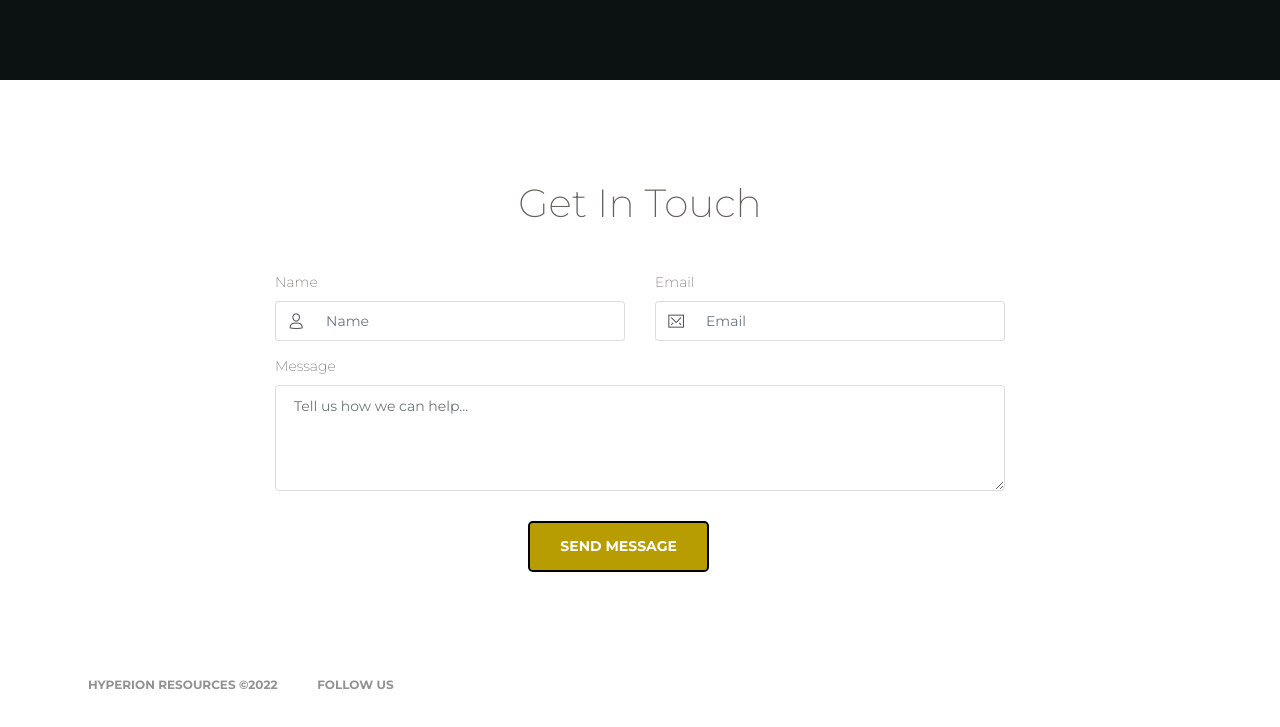
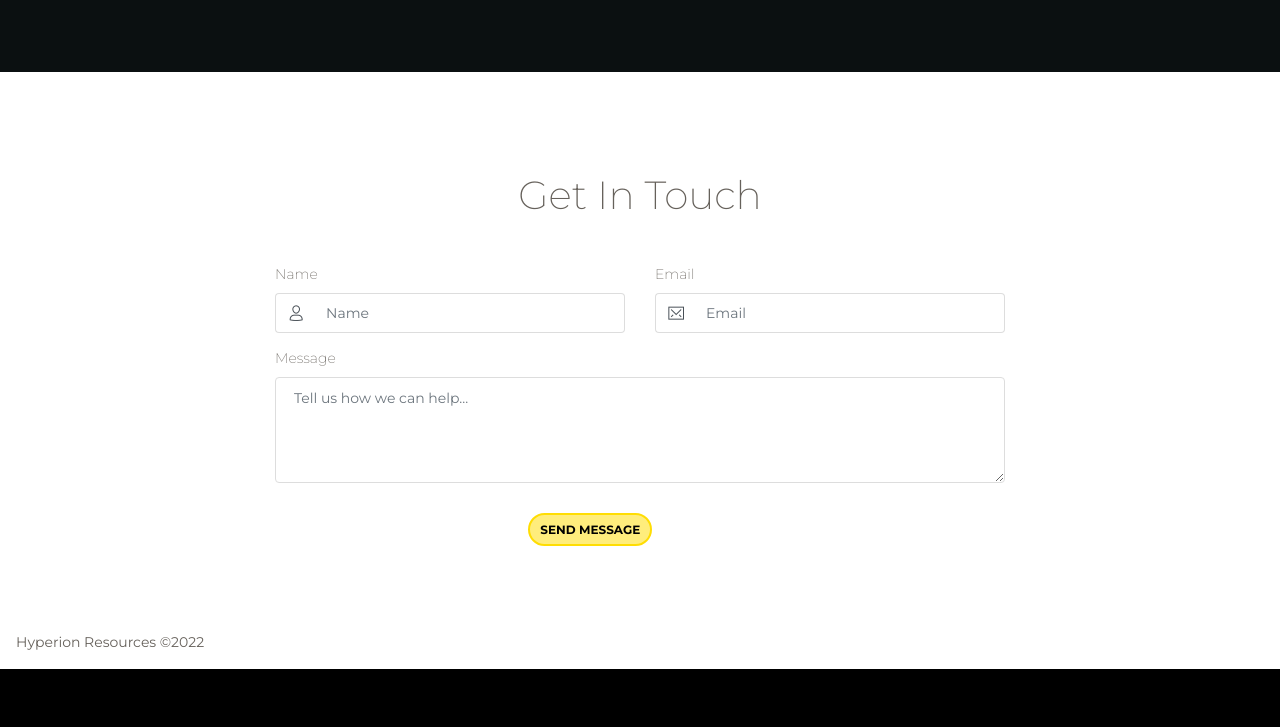
Before and after one commit to 3rd-Web/Hyperion-Resources, a website: page index.html in a window 1280 px wide. Shown: the part 2346-3073 px from the top of the page. After the commit the page ends 3015 px from the top, so only its background shows below. Drawn offline with Linux system fonts and the light colour scheme; some packages are replaced by stand-ins of ours.

Commit message:
fixed margins, buttons

```diff
--- a/index.html
+++ b/index.html
@@ -166,7 +166,12 @@
                 firm as if it was a leading staffing agency.
               </h5>
               <br />
-              <a href="#" class="btn btn-danger btn-round">See Details</a>
+              <a
+                href="#"
+                class="btn btn-warning btn-sm btn-round"
+                id="buttonclass"
+                >See Details</a
+              >
             </div>
           </div>
           <br />
@@ -287,7 +292,10 @@
                 ></textarea>
                 <div class="row">
                   <div class="col-md-4 ml-auto mr-auto">
-                    <button class="btn btn-danger btn-lg btn-fill">
+                    <button
+                      class="btn btn-warning btn-sm btn-round btn-fill"
+                      id="buttonclass"
+                    >
                       Send Message
                     </button>
                   </div>
@@ -298,20 +306,9 @@
         </div>
       </div>
     </div>
-    <footer class="footer footer-white">
-      <div class="container">
-        <div class="row">
-          <nav class="footer-nav">
-            <ul>
-              <li>
-                <a href="#">Hyperion Resources &copy;2022</a>
-              </li>
-              <li>
-                <a href="#">Follow Us</a>
-              </li>
-            </ul>
-          </nav>
-        </div>
+    <footer>
+      <div id="footerclass">
+        Hyperion Resources &copy;2022
       </div>
     </footer>
     <!--   Core JS Files   -->
--- a/style.css
+++ b/style.css
@@ -3,23 +3,23 @@ html {
 }
 
 #logo {
-    filter: invert(.5);
+  filter: invert(0.5);
 }
 
 #golddust {
-    color: #FFDD03;
+  color: #ffdd03;
   font-weight: 300;
-    letter-spacing: .1rem;
+  letter-spacing: 0.1rem;
   align-self: center;
   text-decoration: overline;
   /* text-underline-offset: 1rem; */
-    opacity: .8;
+  opacity: 0.8;
 }
 
 #sauce {
   color: black;
   opacity: 1;
-    letter-spacing: .01rem;
+  letter-spacing: 0.01rem;
   /* text-align: left; */
 }
 
@@ -31,3 +31,23 @@ html {
   margin-top: 5rem;
   margin-bottom: 3rem;
 }
+
+#buttonclass {
+  background-color: #ffdd0384;
+  border-color: #ffdd03;
+  color: black;
+  font-weight: 600;
+}
+
+#buttonclass:hover {
+  background-color: #ffdd03;
+  color: black;
+}
+
+#footerclass{
+    font-weight: 400;
+    width: 100%;
+    display: flex;
+    justify-items: flex-start;
+    padding: 1rem;
+}
```
Lines whose indentation alone changed are shown as unchanged.
